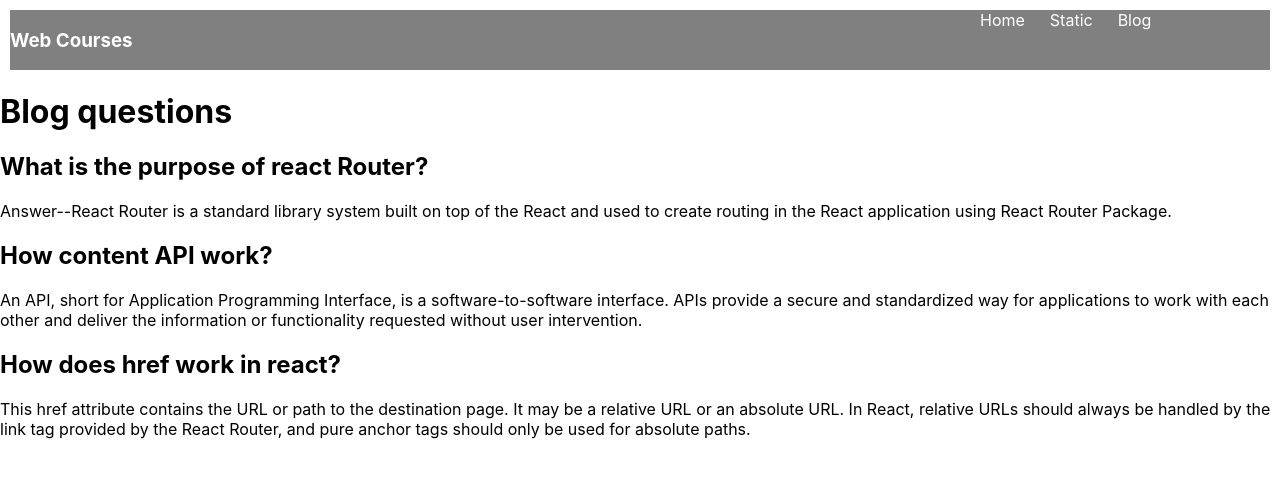
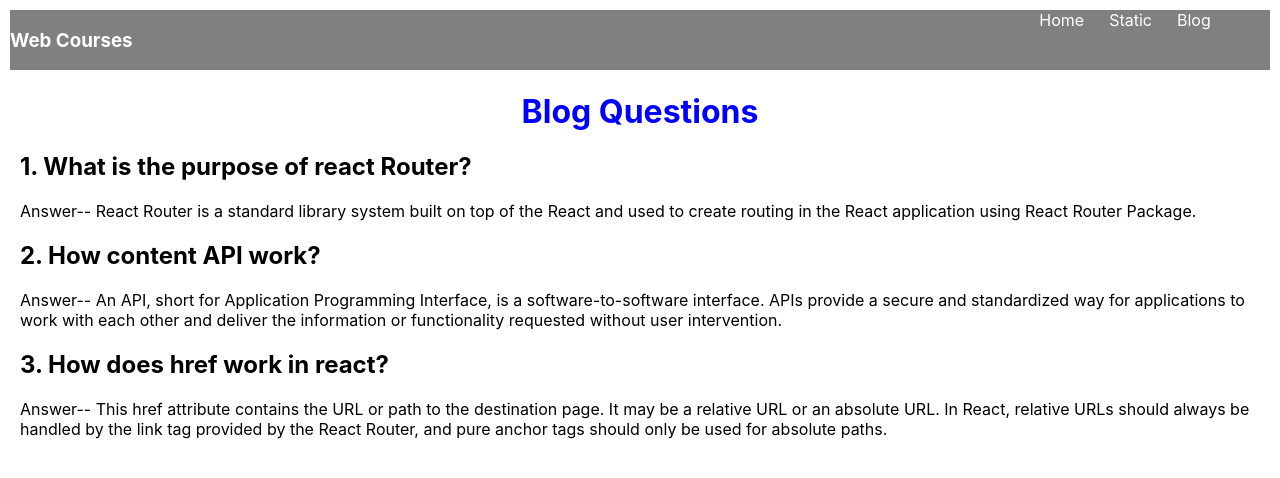
Before and after one commit to sanjidaakhanda/web-courses-repo, a React (Create React App) app: page /Blog in a window 1280 px wide. Shown: the top 478 px of the page. Built offline with nearby package versions, Linux system fonts and the light colour scheme.

Commit message:
blog answer commit

```diff
--- a/src/components/Blog/Blog.css
+++ b/src/components/Blog/Blog.css
@@ -0,0 +1,7 @@
+.blog {
+  margin: 20px;
+}
+.header {
+  text-align: center;
+  color: blue;
+}
--- a/src/components/Blog/Blog.js
+++ b/src/components/Blog/Blog.js
@@ -3,26 +3,26 @@ import "./Blog.css";
 const Blog = () => {
   return (
     <div className="blog">
-      <h1> Blog questions</h1>
-      <h2>What is the purpose of react Router?</h2>
+      <h1 className="header"> Blog Questions</h1>
+      <h2>1. What is the purpose of react Router?</h2>
       <p>
-        Answer--React Router is a standard library system built on top of the
+        Answer-- React Router is a standard library system built on top of the
         React and used to create routing in the React application using React
         Router Package.
       </p>
-      <h2>How content API work?</h2>
+      <h2>2. How content API work?</h2>
       <p>
-        An API, short for Application Programming Interface, is a
+        Answer-- An API, short for Application Programming Interface, is a
         software-to-software interface. APIs provide a secure and standardized
         way for applications to work with each other and deliver the information
         or functionality requested without user intervention.
       </p>
-      <h2>How does href work in react?</h2>
+      <h2>3. How does href work in react?</h2>
       <p>
-        This href attribute contains the URL or path to the destination page. It
-        may be a relative URL or an absolute URL. In React, relative URLs should
-        always be handled by the link tag provided by the React Router, and pure
-        anchor tags should only be used for absolute paths.
+        Answer-- This href attribute contains the URL or path to the destination
+        page. It may be a relative URL or an absolute URL. In React, relative
+        URLs should always be handled by the link tag provided by the React
+        Router, and pure anchor tags should only be used for absolute paths.
       </p>
     </div>
   );
```
